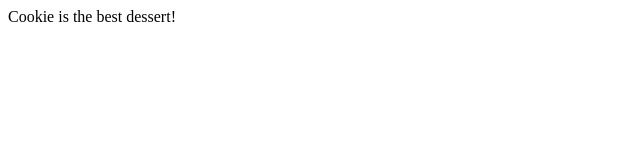
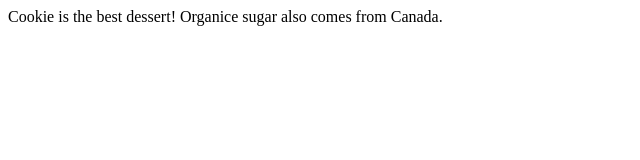
Before and after one commit to LamSteven1212/Git_Test, a plain HTML site: page index.html in a window 1280 px wide. Shown: the whole page, without its empty margins (0-640 px from the left). Drawn offline with Linux system fonts and the light colour scheme.

Commit message:
Update index.html

```diff
--- a/index.html
+++ b/index.html
@@ -2,6 +2,7 @@
     <body>
         <p>
             Cookie is the best dessert!
+            Organice sugar also comes from Canada.
         </p>
     </body>
 </html>
```
